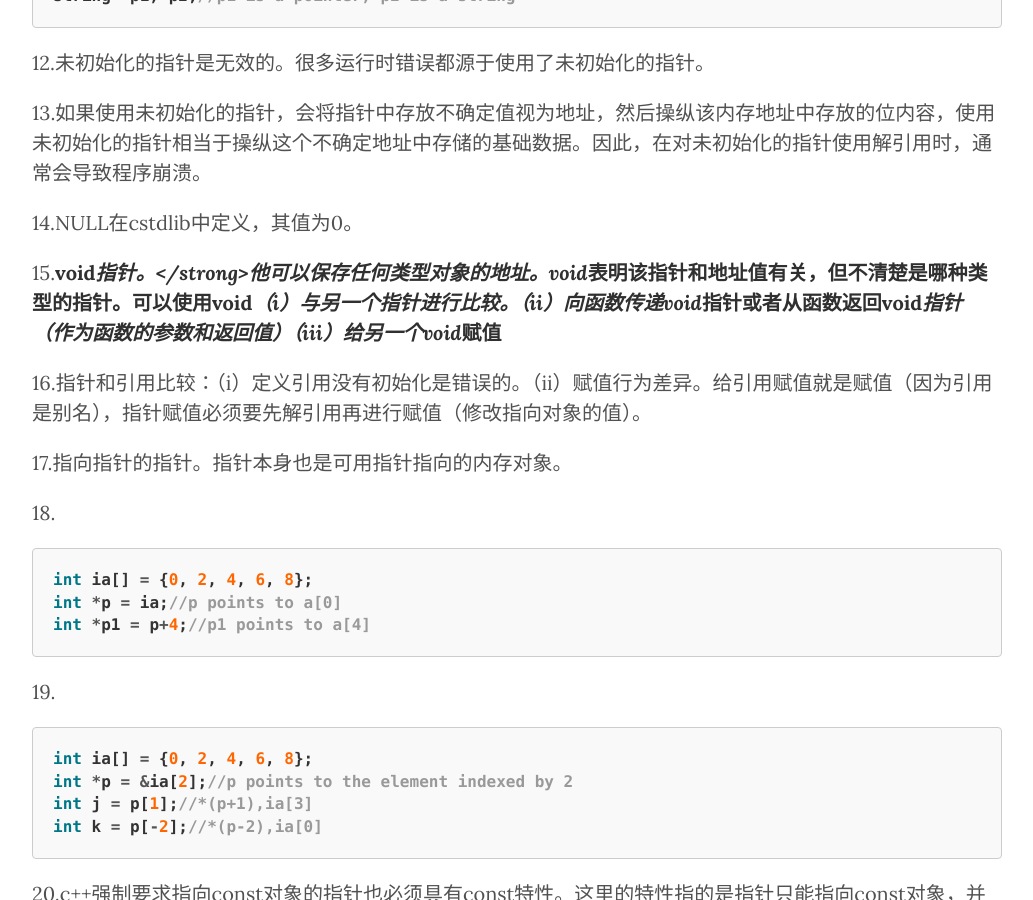
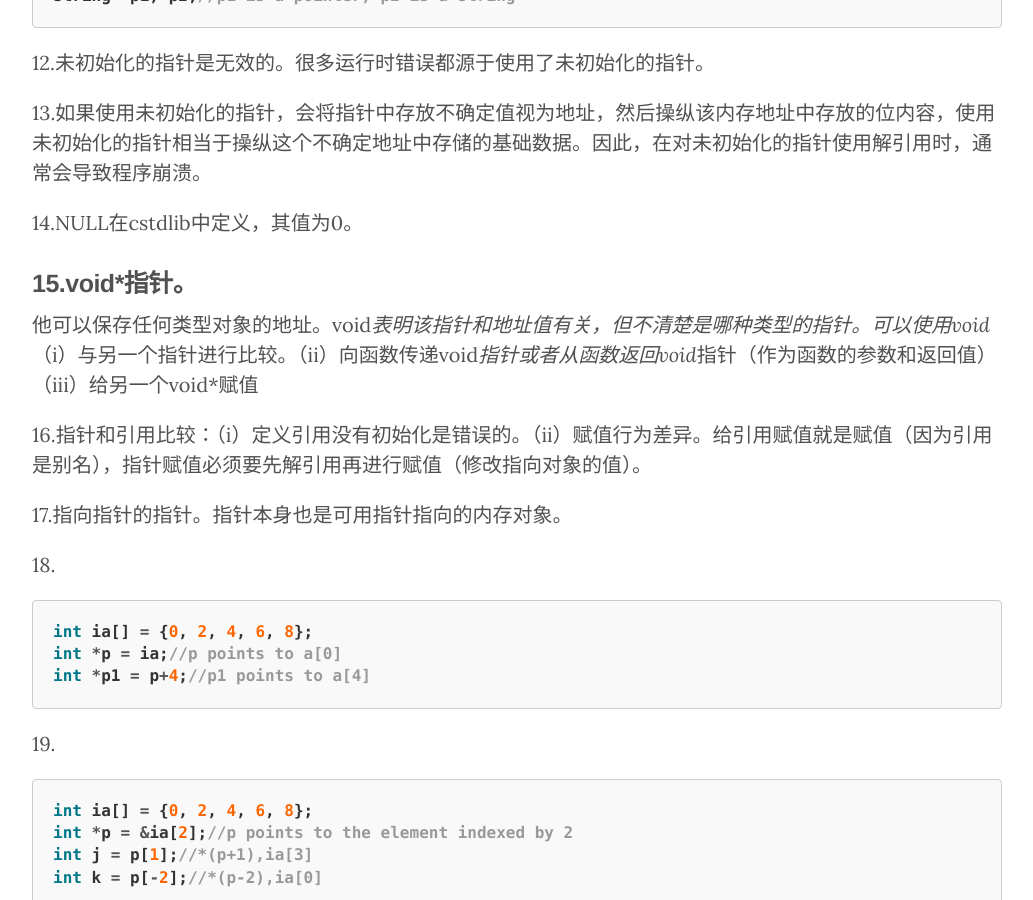
Before and after one commit to 16sixteen/16sixteen.github.io, a Jekyll site: the page built from _posts/2016-4-20-C++_primer_4.markdown, in a window 1280 px wide and 900 px high, scrolled down 1713 px. Shown: the whole window, without its empty margins (123-1156 px from the left). Built offline with Jekyll 4.4.1, drawn with Linux system fonts in a browser that asks for light colours; nearby versions of some CDN libraries; comment, search, counter and statistics services are not loaded.

Commit message:
4.26
17.21

```diff
--- a/_posts/2016-4-20-C++_primer_4.markdown
+++ b/_posts/2016-4-20-C++_primer_4.markdown
@@ -64,7 +64,9 @@ string* p1, p2;//p1 is a pointer, p2 is a string
 
 14.NULL在cstdlib中定义，其值为0。
 
-15.<strong>void*指针。</strong>他可以保存任何类型对象的地址。void*表明该指针和地址值有关，但不清楚是哪种类型的指针。可以使用void*（i）与另一个指针进行比较。（ii）向函数传递void*指针或者从函数返回void*指针（作为函数的参数和返回值）（iii）给另一个void*赋值
+### 15.void*指针。
+
+他可以保存任何类型对象的地址。void*表明该指针和地址值有关，但不清楚是哪种类型的指针。可以使用void*（i）与另一个指针进行比较。（ii）向函数传递void*指针或者从函数返回void*指针（作为函数的参数和返回值）（iii）给另一个void*赋值
 
 16.指针和引用比较：（i）定义引用没有初始化是错误的。（ii）赋值行为差异。给引用赋值就是赋值（因为引用是别名），指针赋值必须要先解引用再进行赋值（修改指向对象的值）。
 
--- a/about.html
+++ b/about.html
@@ -13,6 +13,8 @@ C++: 《C++primer》第四版
 数据结构与算法：《数据结构与算法分析》第三版
 <br/>
 设计模式：《HeadFirst设计模式》
+<br/>
+其他：《暗时间》
 <br/>
 
 <br/><br/><br/><br/><br/>
```
